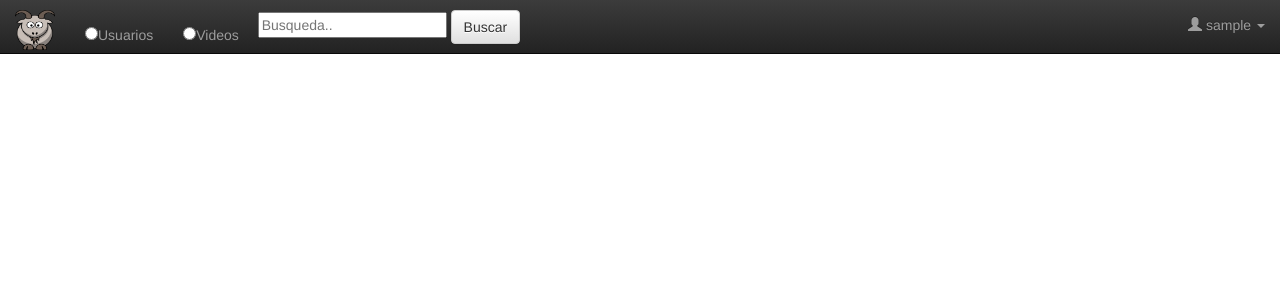
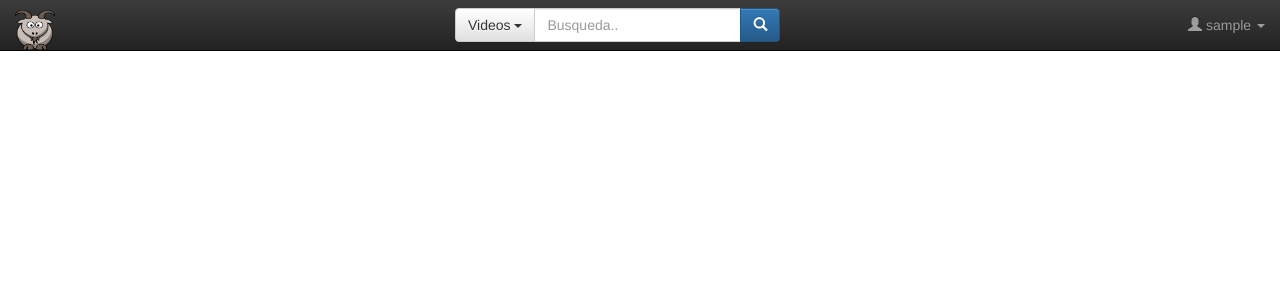
Before and after one commit to ingsoft-famaf/los-borbotones, a Django app: page / in a window 1280 px wide. Shown: the top 300 px of the page. Run offline with Django 3.2, Linux system fonts and the light colour scheme; the visitor is signed in with stand-in values (Sample User, id 1); some libraries are stand-ins or nearby versions.

Commit message:
Modifico barra de navegacion

```diff
--- a/video_chat/video_chat/templates/video_chat/base.html
+++ b/video_chat/video_chat/templates/video_chat/base.html
@@ -16,7 +16,7 @@
     <div class="container-fluid">
       <!-- Brand and toggle get grouped for better mobile display -->
       <div class="navbar-header">
-        <button type="button" class="navbar-toggle collapsed" data-toggle="collapse" data-target="#bs-example-navbar-collapse-1" aria-expanded="false">
+        <button type="button" class="navbar-toggle collapsed" data-toggle="collapse" data-target="#navbar-collapse" aria-expanded="false">
           <span class="sr-only">Toggle navigation</span>
           <span class="icon-bar"></span>
           <span class="icon-bar"></span>
@@ -28,17 +28,24 @@
       </div>
 
       <!-- Collect the nav links, forms, and other content for toggling -->
-      <div class="collapse navbar-collapse" id="bs-example-navbar-collapse-1">
-        <form class="navbar-form navbar-left" action="{% url 'redirect_search' %}" method="get">
-          <div class="form-group">
-            <div class="radio">
-              <label class="navbar-text"><input type="radio" name="search" value="users" required/>Usuarios</label>
-              <label class="navbar-text"><input type="radio" name="search" value="videos"/>Videos</label>
+      <div class="collapse navbar-collapse" id="navbar-collapse">
+        <div style="margin: 0px auto; text-align:center; max-width: 400px;">
+          <form class="navbar-form navbar-left" id="search_form" action="{% url 'videos:search' %}" method="get">
+            <div class="input-group">
+              <div class="input-group-btn">
+                <button id="search_btn" type="button" class="btn btn-default dropdown-toggle" data-toggle="dropdown" aria-haspopup="true" aria-expanded="false">Videos <span class="caret"></span></button>
+                <ul class="dropdown-menu">
+                  <li><a id="search_videos" data-search="{% url 'videos:search' %}">Videos</a></li>
+                  <li><a id="search_users" data-search="{% url 'users:search' %}">Usuarios</a></li>
+                </ul>
+              </div>
+              <input type="text" class="form-control" placeholder="Busqueda.." name="search_key" required>
+              <span class="input-group-btn">
+                <button class="btn btn-primary" type="submit"><span class="glyphicon glyphicon-search"></span></button>
+              </span>
             </div>
-            <input type="text" name="search_key" placeholder="Busqueda.." required/>
-          </div>
-          <button type="submit" class="btn btn-default">Buscar</button>
-        </form>
+          </form>
+        </div>
         <ul class="nav navbar-nav navbar-right">
           <li class="dropdown">
             <a href="#" class="dropdown-toggle" data-toggle="dropdown" role="button" aria-haspopup="true" aria-expanded="false"><span class="glyphicon glyphicon-user"></span> {{ user.username }} <span class="caret"></span></a>
@@ -65,6 +72,19 @@
   {% endblock body %}
   <script src="https://ajax.googleapis.com/ajax/libs/jquery/1.12.4/jquery.min.js"></script>
   <script type="text/javascript" src="https://maxcdn.bootstrapcdn.com/bootstrap/3.3.7/js/bootstrap.min.js"></script>
+  <script type="text/javascript">
+    $("#search_videos").click(function(){
+      $("#search_btn").html($(this).text()+" <span class=\"caret\"></span>");
+      $("#search_btn").val($(this).text());
+      $('#search_form').attr('action', $(this).data('search'));
+    });
+
+    $("#search_users").click(function(){
+      $("#search_btn").html($(this).text()+" <span class=\"caret\"></span>");
+      $("#search_btn").val($(this).text());
+      $('#search_form').attr('action', $(this).data('search'));
+    });
+  </script>
   {% block extra_script %} {% endblock extra_script %}
 </body>
 </html>
```
